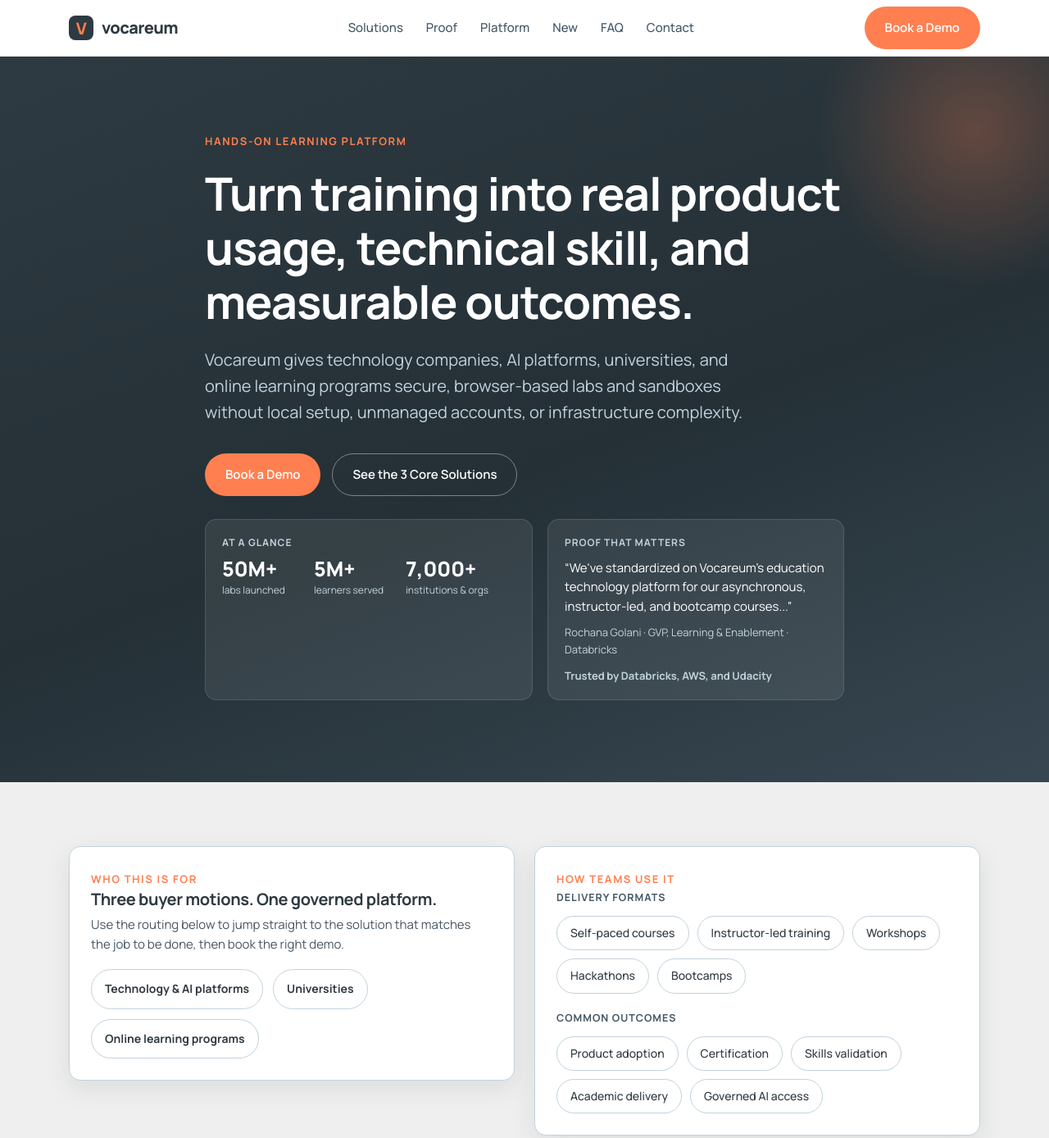
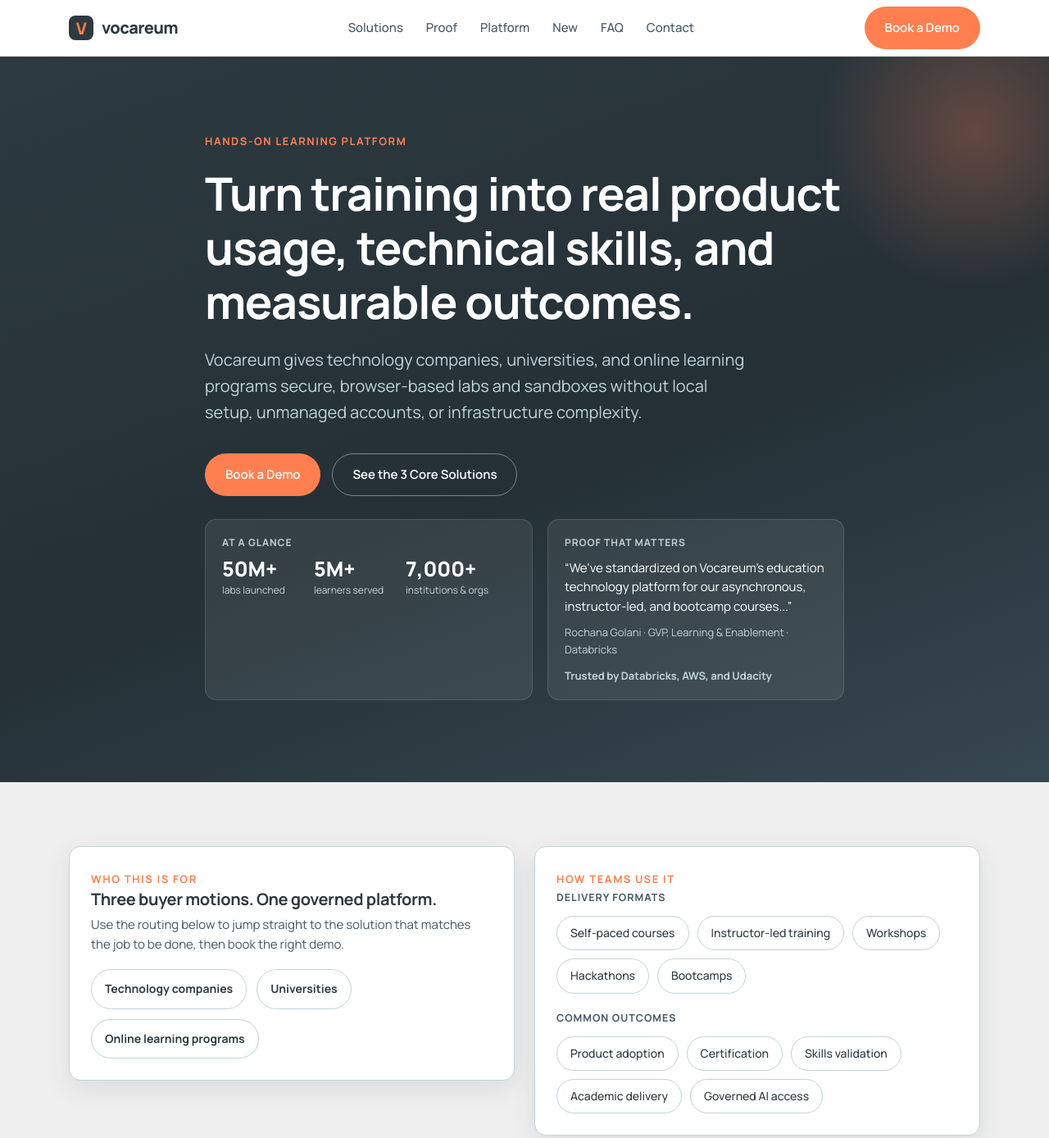
Before and after one commit to jdinneen/vocareum-homepage2, a plain HTML site: page index.html in a window 1280 px wide. Shown: the top 1388 px of the page at 82% size. Drawn offline with Linux system fonts and the light colour scheme.

Commit message:
Tighten buyer language on homepage2

```diff
--- a/index.html
+++ b/index.html
@@ -268,8 +268,8 @@
 <header class="hero">
   <div class="wrap hero-inner">
     <span class="eyebrow">Hands-on learning platform</span>
-    <h1>Turn training into real product usage, technical skill, and measurable outcomes.</h1>
-    <p>Vocareum gives technology companies, AI platforms, universities, and online learning programs secure, browser-based labs and sandboxes without local setup, unmanaged accounts, or infrastructure complexity.</p>
+    <h1>Turn training into real product usage, technical skills, and measurable outcomes.</h1>
+    <p>Vocareum gives technology companies, universities, and online learning programs secure, browser-based labs and sandboxes without local setup, unmanaged accounts, or infrastructure complexity.</p>
     <div class="hero-cta">
       <a class="btn btn-primary" href="#contact">Book a Demo</a>
       <a class="btn btn-ghost" href="#ways">See the 3 Core Solutions</a>
@@ -302,7 +302,7 @@
         <h3>Three buyer motions. One governed platform.</h3>
         <p>Use the routing below to jump straight to the solution that matches the job to be done, then book the right demo.</p>
         <div class="route-links">
-          <a class="route-link" href="#customer">Technology &amp; AI platforms</a>
+          <a class="route-link" href="#customer">Technology companies</a>
           <a class="route-link" href="#academic">Universities</a>
           <a class="route-link" href="#embedded">Online learning programs</a>
         </div>
@@ -775,10 +775,10 @@
     </div>
     <div class="demo-grid">
       <div class="demo-card">
-        <div class="cap">Technology &amp; AI platforms</div>
+        <div class="cap">Technology companies</div>
         <h3>Customer training, partner enablement, and demos</h3>
         <p>See how Vocareum supports product trials, hands-on onboarding, partner training, and performance-based certification.</p>
-        <div class="fit">Best for technology companies, AI platforms, and developer ecosystem teams.</div>
+        <div class="fit">Best for technology companies and developer ecosystem teams.</div>
         <a class="btn btn-primary" href="https://www.vocareum.com/technology-companies/">See this demo path</a>
       </div>
       <div class="demo-card">
```
